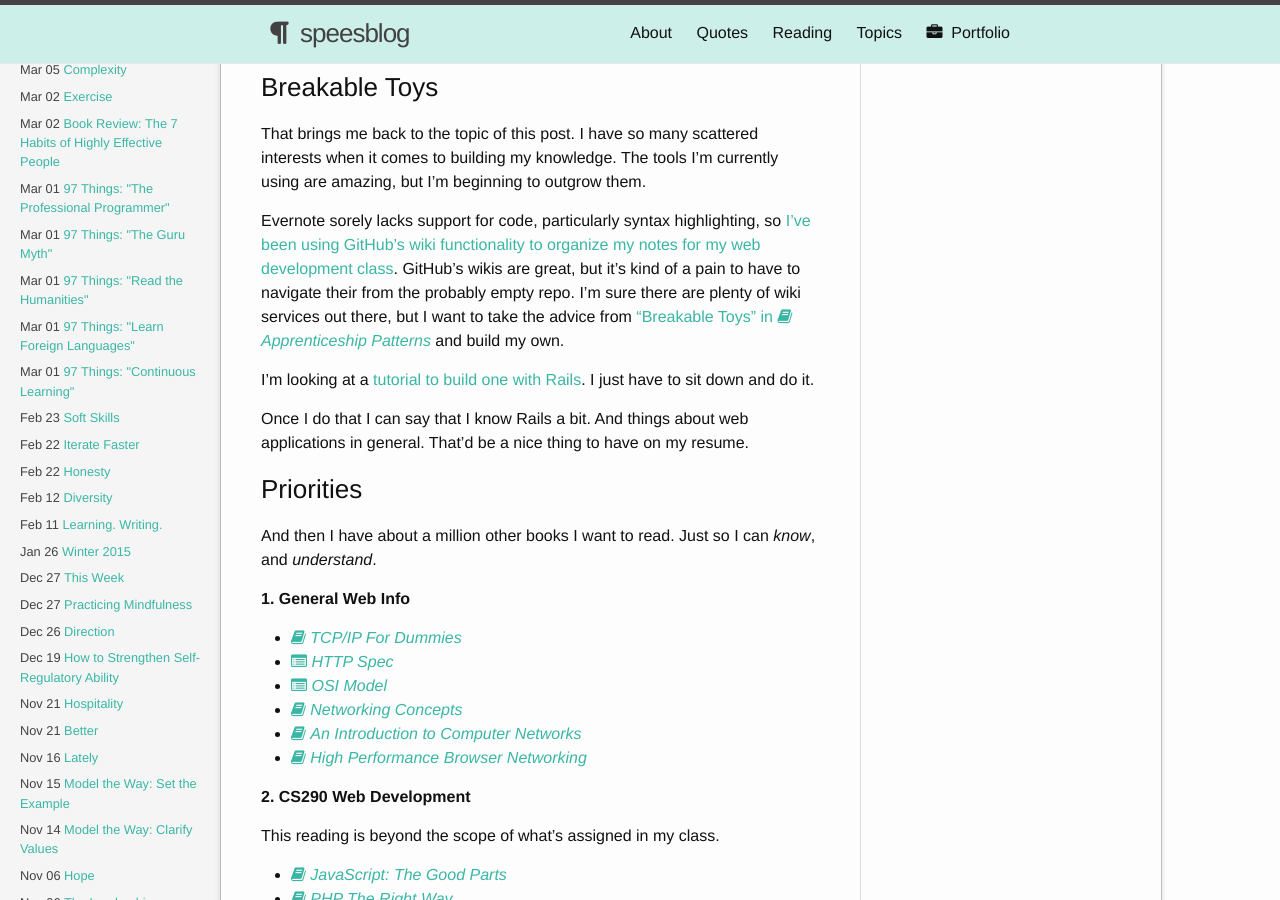
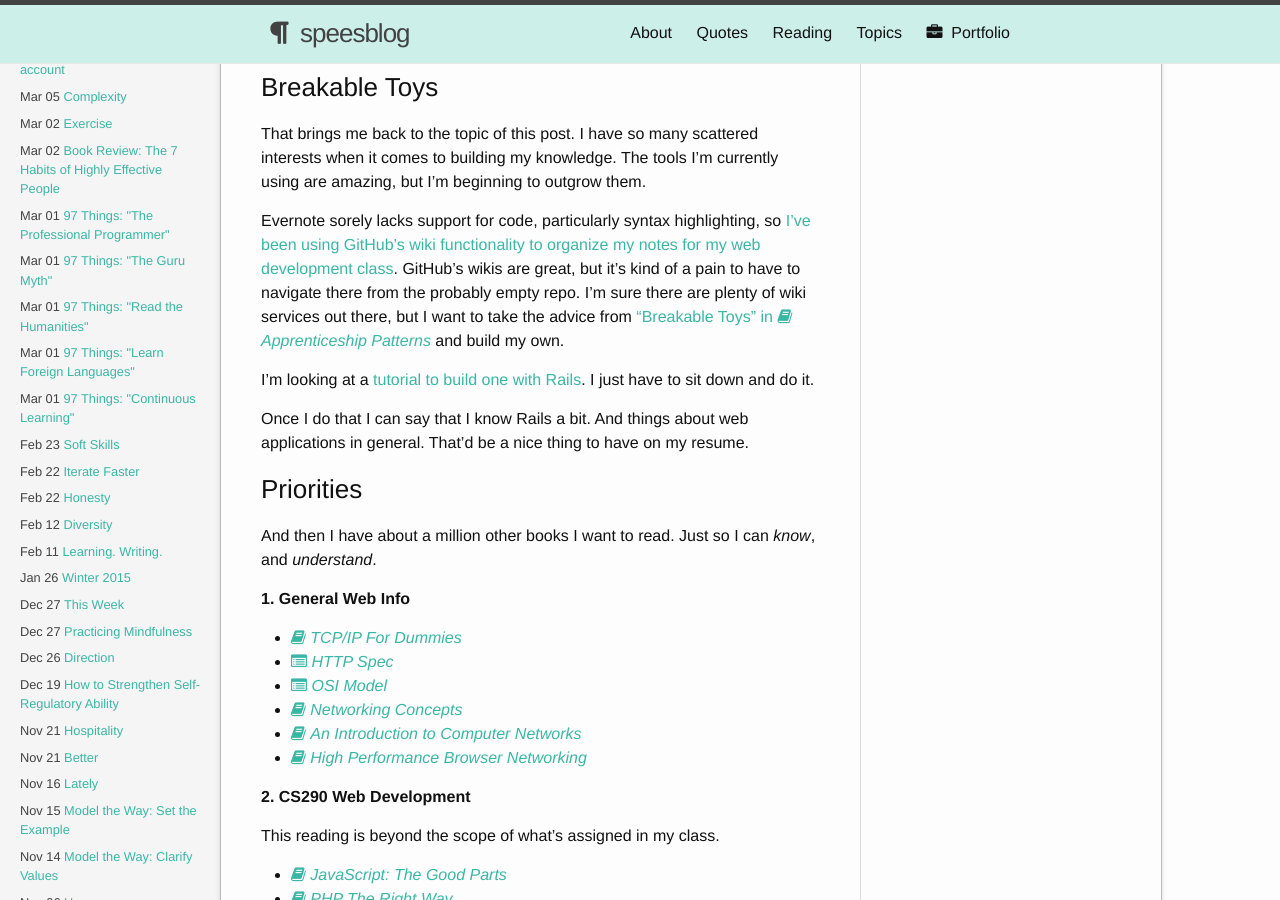
Before and after one commit to shelbyspees/speesblog, a Jekyll site: the page built from _posts/2015-04-24-focus.md, in a window 1280 px wide and 900 px high, scrolled down 1554 px. Built offline with Jekyll 4.4.1, drawn with Linux system fonts in a browser that asks for light colours; nearby versions of some CDN libraries.

Commit message:
New post

```diff
--- a/_posts/2015-04-24-focus.md
+++ b/_posts/2015-04-24-focus.md
@@ -41,7 +41,7 @@
 
 That brings me back to the topic of this post. I have so many scattered interests when it comes to building my knowledge. The tools I'm currently using are amazing, but I'm beginning to outgrow them.
 
-Evernote sorely lacks support for code, particularly syntax highlighting, so [I've been using GitHub's wiki functionality to organize my notes for my web development class]({{ post.url 2015-04-06-wiki | prepend: site.baseurl }}). GitHub's wikis are great, but it's kind of a pain to have to navigate their from the probably empty repo. I'm sure there are plenty of wiki services out there, but I want to take the advice from ["Breakable Toys" in <i class="fa fa-book"></i> *Apprenticeship Patterns*](http://chimera.labs.oreilly.com/books/1234000001813/ch05.html#breakable_toys) and build my own.
+Evernote sorely lacks support for code, particularly syntax highlighting, so [I've been using GitHub's wiki functionality to organize my notes for my web development class]({{ post.url 2015-04-06-wiki | prepend: site.baseurl }}). GitHub's wikis are great, but it's kind of a pain to have to navigate there from the probably empty repo. I'm sure there are plenty of wiki services out there, but I want to take the advice from ["Breakable Toys" in <i class="fa fa-book"></i> *Apprenticeship Patterns*](http://chimera.labs.oreilly.com/books/1234000001813/ch05.html#breakable_toys) and build my own.
 
 I'm looking at a [tutorial to build one with Rails](http://www.devx.com/webdev/Article/34200?trk=DXRSS_LATEST). I just have to sit down and do it.
 
```
Also changed, not shown: _posts/2015-05-05-its-may.md (added, +23 -0 lines).
